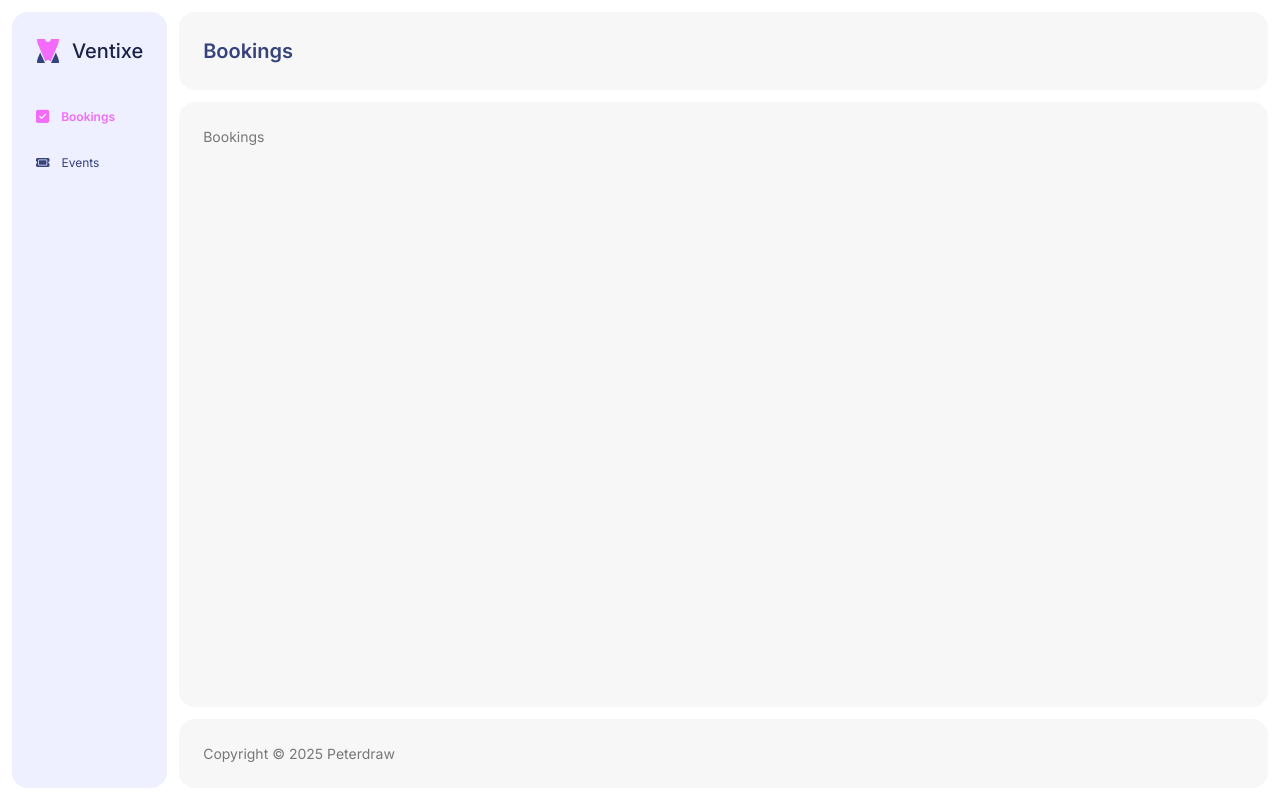
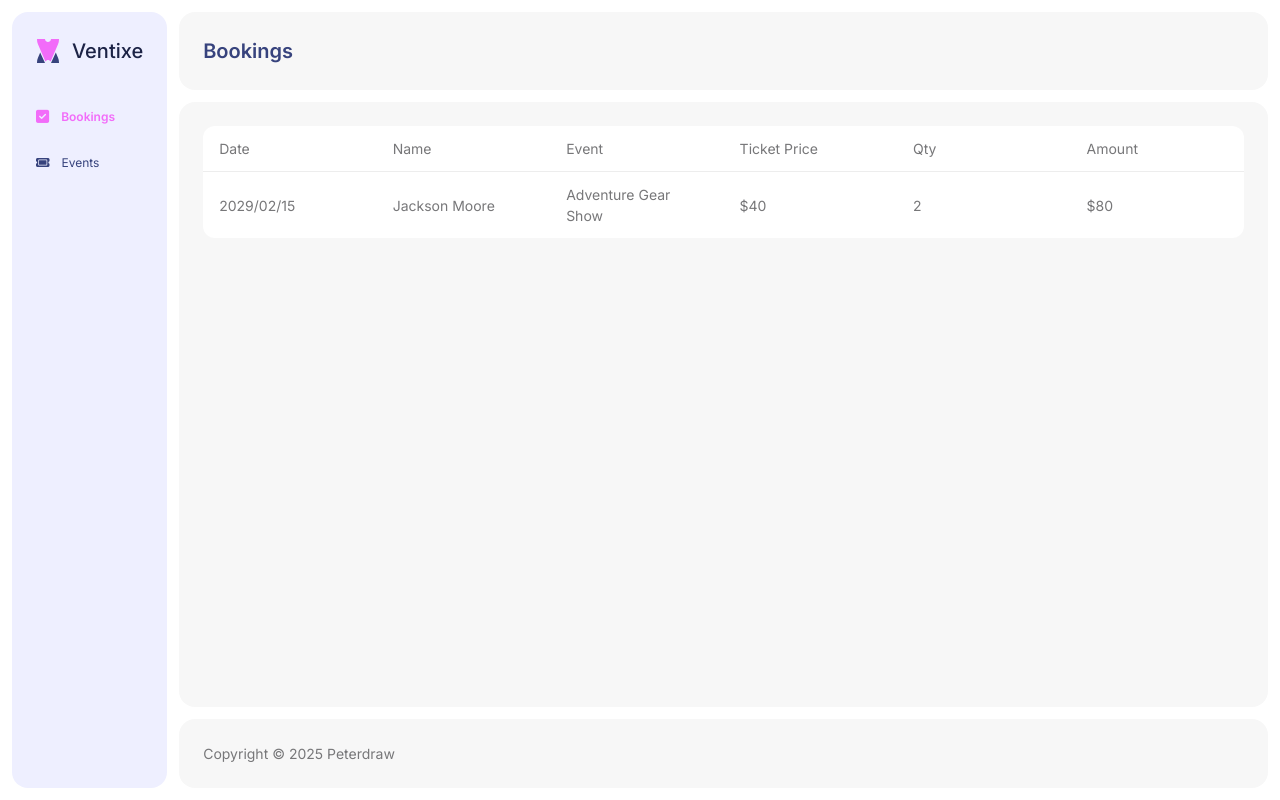
Before and after one commit to Cloud-Services-Assignment/Frontend, a React (Vite) app: page /bookings in a window 1280 px wide. Built offline with nearby package versions, Linux system fonts and the light colour scheme.

Commit message:
Styled the bookings page

```diff
--- a/index.html
+++ b/index.html
@@ -4,7 +4,7 @@
     <meta charset="UTF-8" />
     <meta name="viewport" content="width=device-width, initial-scale=1.0" />
     <title>Ventixe</title>
-    <link rel="icon" type="image/x-icon" href="public/favicon.ico">
+    <link rel="icon" type="image/x-icon" href="/public/favicon.ico">
     <script src="https://kit.fontawesome.com/a4670a4e55.js" crossorigin="anonymous"></script>
   </head>
   <body>
--- a/src/App.css
+++ b/src/App.css
@@ -58,6 +58,7 @@ img {
   --cool-grey-10: #EEEFFF;
   --grey-10: #FFFFFF;
   --grey-20: #F7F7F7;
+  --grey-30: #EDEDED;
   --grey-40: #E0E0E1;
   --grey-70: #777779;
   --grey-100: #1E1E20;
@@ -66,7 +67,7 @@ img {
   --clr-body: var(--grey-70);
   --clr-heading: var();
   --clr-logo: var(--secondary-110);
-  --clr-border: var();
+  --clr-border: var(--grey-30);
 
   /* Typography */
   --ff-primary: 'Inter', sans-serif;
@@ -305,6 +306,26 @@ p, h1, h2, h3, h4, h5, h6, span {
   gap: 0.4rem;
 }
 
+.bookings {
+  width: 100%;
+  text-align: left;
+  border-collapse: collapse;
+  table-layout: fixed;
+  border-radius: 1.2rem;
+
+  tr {
+    border-bottom: 1px solid var(--clr-border);
+  }
+
+  th, td {
+    padding: 1.2rem 1.6rem;
+  }
+}
+
+.booking > :last-child {
+  border: 0;
+}
+
 /* Tablet */
 @media (min-width: var(--tablet)) {
   :root {
--- a/src/pages/Bookings.jsx
+++ b/src/pages/Bookings.jsx
@@ -5,7 +5,30 @@ function Bookings() {
     <>
       <title>Bookings | Ventixe</title>
       <Header pageTitle={"Bookings"} />
-      <main className="surface">Bookings</main>
+      <main className="surface">
+        <table className="bookings surface light">
+          <thead>
+            <tr>
+              <th>Date</th>
+              <th>Name</th>
+              <th>Event</th>
+              <th>Ticket Price</th>
+              <th>Qty</th>
+              <th>Amount</th>
+            </tr>
+          </thead>
+          <tbody className="booking">
+            <tr>
+              <td>2029/02/15</td>
+              <td>Jackson Moore</td>
+              <td>Adventure Gear Show</td>
+              <td>$40</td>
+              <td>2</td>
+              <td>$80</td>
+            </tr>
+          </tbody>
+        </table>
+      </main>
     </>
   )
 }
```
